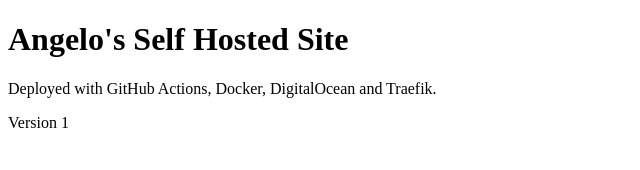
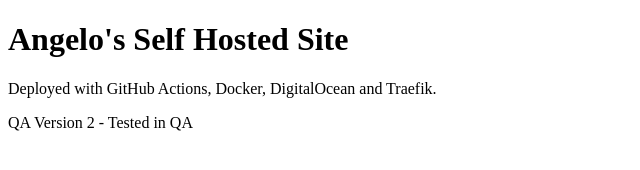
Before and after one commit to ab2737/angelo-selfhost-cicd, a plain HTML site: page index.html in a window 1280 px wide. Shown: the whole page, without its empty margins (0-640 px from the left). Drawn offline with Linux system fonts and the light colour scheme.

Commit message:
Test visible change in QA

```diff
--- a/index.html
+++ b/index.html
@@ -8,6 +8,6 @@
 <body>
   <h1>Angelo's Self Hosted Site</h1>
   <p>Deployed with GitHub Actions, Docker, DigitalOcean and Traefik.</p>
-  <p>Version 1</p>
+  <p>QA Version 2 - Tested in QA</p>
 </body>
 </html>
```
